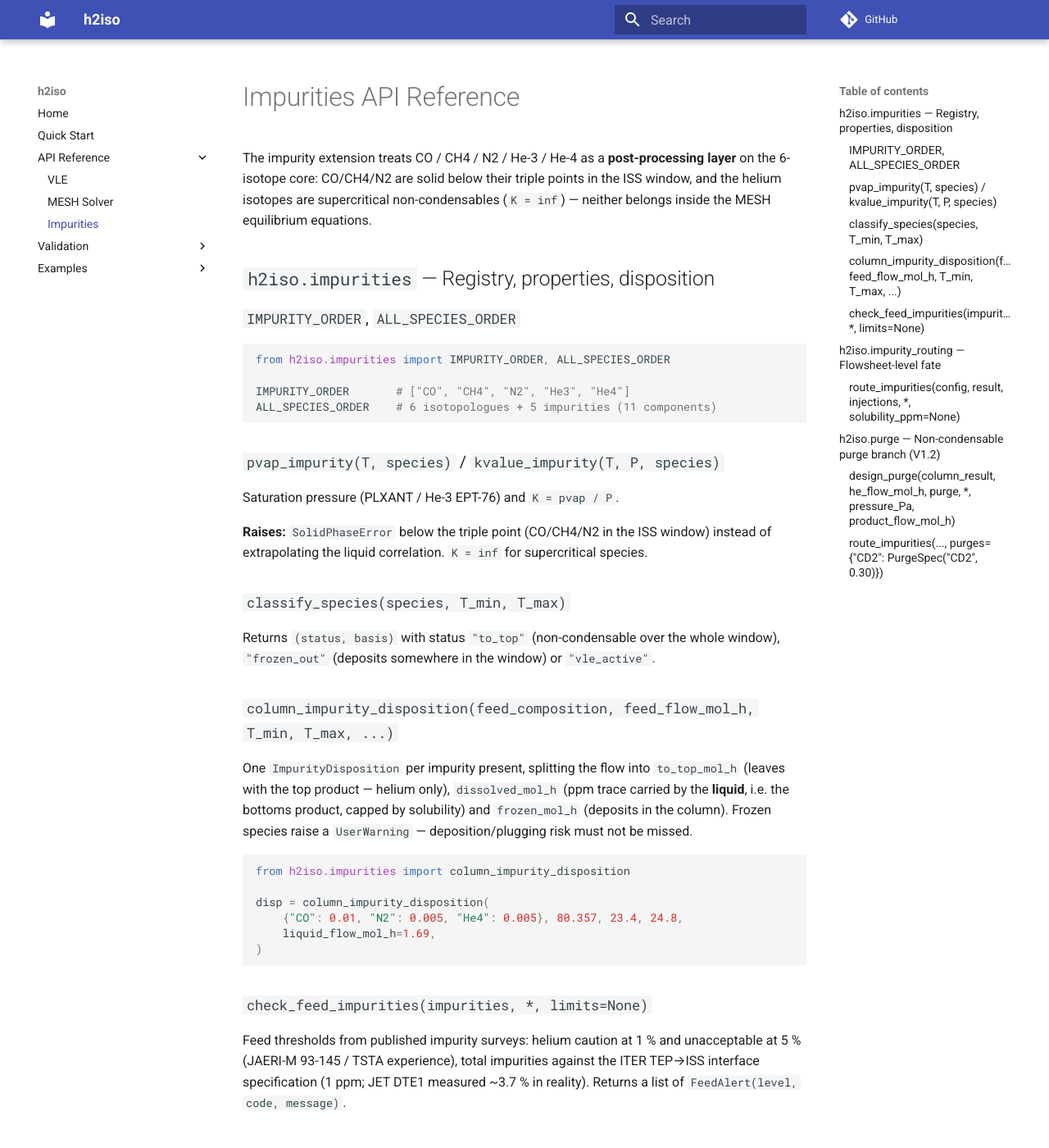
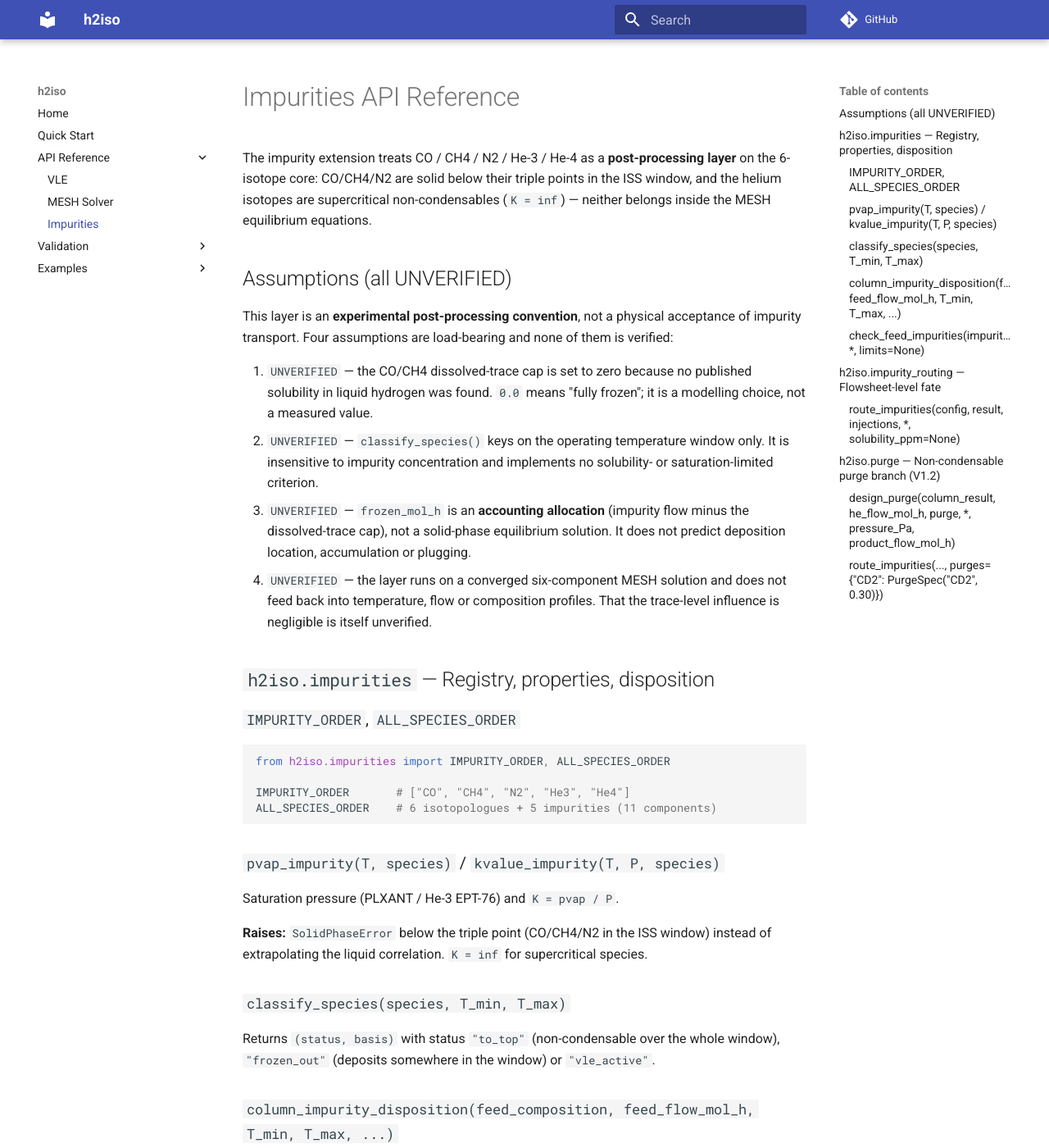
Before and after one commit to zxkjack123/h2iso, an MkDocs documentation site: the page built from docs/api/impurities.md, in a window 1280 px wide and 1400 px high. Shown: the whole window at 82% size. Built offline with MkDocs 1.6.1 and Material for MkDocs 9.7.7, drawn with Linux system fonts in a browser that asks for light colours; comment, search, counter and statistics services are not loaded; some of the changed text lies outside the part shown.

Commit message:
docs(impurities): publish the post-processing assumptions and terminus semantics #T-4893
The four unverified assumptions were only implicit in code; state them on the
documentation surface as well, together with the terminal-stream vocabulary the
routing layer now exposes:

- docs/api/impurities.md: "Assumptions (all UNVERIFIED)" section, the
  accounting nature of frozen_mol_h, and the terminal_kind table with the
  legacy "vent"/enters_vent warning;
- a new note recording that this layer is an experimental post-processing
  convention (not a physical acceptance), the four assumptions, the historical
  enters_vent trap, and a pointer to the D5 NOT-MET note.

````diff
--- a/docs/api/impurities.md
+++ b/docs/api/impurities.md
@@ -5,6 +5,25 @@
 CO/CH4/N2 are solid below their triple points in the ISS window, and the helium
 isotopes are supercritical non-condensables (`K = inf`) — neither belongs inside
 the MESH equilibrium equations.
+
+## Assumptions (all UNVERIFIED)
+
+This layer is an **experimental post-processing convention**, not a physical
+acceptance of impurity transport. Four assumptions are load-bearing and none of
+them is verified:
+
+1. `UNVERIFIED` — the CO/CH4 dissolved-trace cap is set to zero because no
+   published solubility in liquid hydrogen was found. `0.0` means "fully
+   frozen"; it is a modelling choice, not a measured value.
+2. `UNVERIFIED` — `classify_species()` keys on the operating temperature window
+   only. It is insensitive to impurity concentration and implements no
+   solubility- or saturation-limited criterion.
+3. `UNVERIFIED` — `frozen_mol_h` is an **accounting allocation** (impurity flow
+   minus the dissolved-trace cap), not a solid-phase equilibrium solution. It
+   does not predict deposition location, accumulation or plugging.
+4. `UNVERIFIED` — the layer runs on a converged six-component MESH solution and
+   does not feed back into temperature, flow or composition profiles. That the
+   trace-level influence is negligible is itself unverified.
 
 ## `h2iso.impurities` — Registry, properties, disposition
 
@@ -37,6 +56,10 @@
 (ppm trace carried by the **liquid**, i.e. the bottoms product, capped by
 solubility) and `frozen_mol_h` (deposits in the column). Frozen species raise a
 `UserWarning` — deposition/plugging risk must not be missed.
+
+`frozen_mol_h` is an accounting allocation (`impurity flow - dissolved trace`),
+not a solid-phase equilibrium result: it does not predict where the solid forms,
+how it accumulates, or when it plugs the column (see the assumptions above).
 
 ```python
 from h2iso.impurities import column_impurity_disposition
@@ -80,6 +103,25 @@
 `route.basis`; a walk re-entering an already-visited column is reported as
 `recirculating`.
 
+Each route also carries `terminal_kind`, the unambiguous terminus
+classification (three mutually exclusive states):
+
+| `terminal_kind` | meaning |
+|---|---|
+| `"purge_branch"` | routed into a real condenser purge branch |
+| `"declared_product_end"` | reached a stream declared in `config.products` |
+| `"undeclared_terminal_end"` | reached a leaf stream the flowsheet neither connects nor declares |
+| `None` | the route never reaches a stream (frozen / dissolved / recirculating / vle_active) |
+
+Read `route.exits_via_terminal_stream` and `route.enters_purge_branch` for those
+questions.
+
+**Legacy names — `status == "vent"` and `route.enters_vent`:** `"vent"` means
+"reached a **terminal stream**", not "entered a vent". `enters_vent` returns
+`True` for a plain product end and `False` for a real purge branch, so it cannot
+answer "did the impurity enter a vent?". It is kept unchanged for backward
+compatibility and is deprecated — use `terminal_kind` instead.
+
 **Warns:** `UserWarning` for every freeze-out, forwarded from the single-column
 disposition layer.
 
````
Also changed, not shown: docs/notes/2026-10-28-impurity-post-processing-assumptions.md (added, +83 -0 lines).
